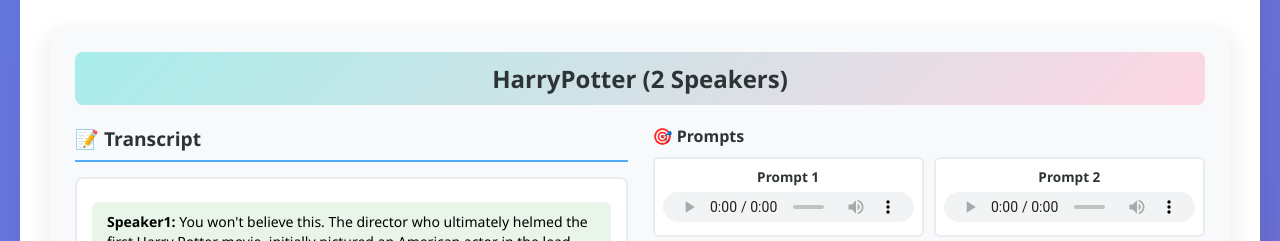
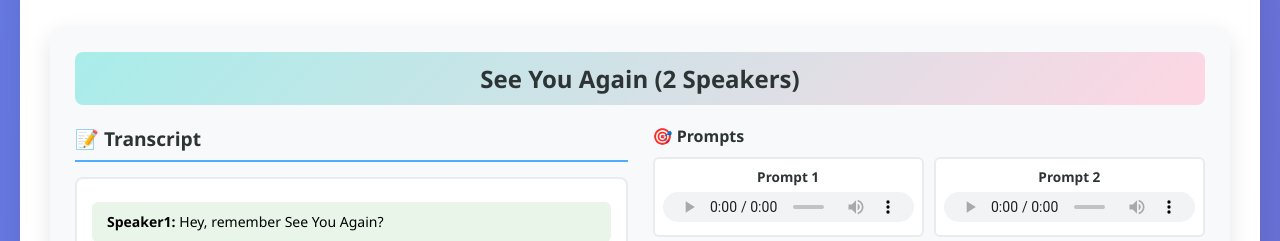
Before and after one commit to anony-mous-demo/vibepod-demo, a plain HTML site: page index.html in a window 1280 px wide. Shown: the part 711-952 px from the top of the page. Drawn offline with Linux system fonts and the light colour scheme.

Commit message:
seeyouagain

```diff
--- a/index.html
+++ b/index.html
@@ -353,6 +353,7 @@
     <script>
         // Demo名称到显示标题的映射字典
         const demoTitleMapping = {
+            'seeyouagain': 'See You Again',
             'mooncast_0': 'GPT4',
             'mooncast_1': 'Game theory',
             'mooncast_2': 'Nobel Prize 2024',
@@ -378,6 +379,7 @@
 
         // 对比模型的demo列表（显示所有模型）
         const comparisonDemos = [
+            'seeyouagain',
             'harryPotter',
             'steve_jobs',
             'mooncast_0',
```
